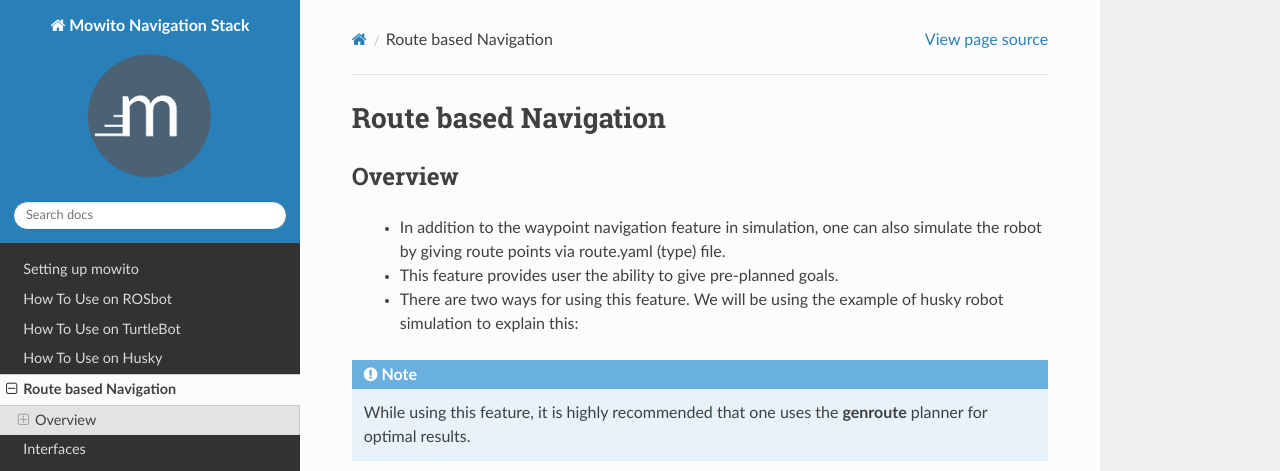
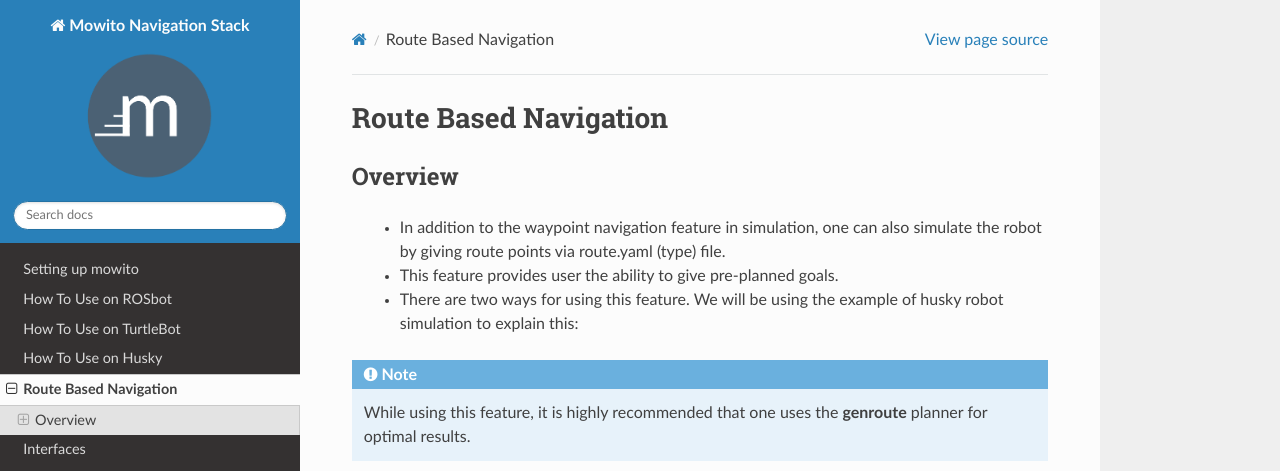
Before and after one commit to mowito/mowito_amd64, a Sphinx documentation site: the page built from docs/source/route_based_navigation.rst, in a window 1280 px wide and 900 px high. Shown: the top 471 px of the window. Built offline with Sphinx 7.4.7 and the Read the Docs theme 2.0.0, drawn with Linux system fonts in a browser that asks for light colours.

```diff
--- a/docs/source/interfaces.rst
+++ b/docs/source/interfaces.rst
@@ -37,7 +37,7 @@ Here is a list of the service calls in the navigation stack.
 
 **2. Set Route**
 
-      The ``/mission_executive/set_route`` service allows the user to set multiple waypoints programatically. One example of a program using this service is set_route_client (checkout :ref: `route_based_navigation`).
+      The ``/mission_executive/set_route`` service allows the user to set multiple waypoints programatically. One example of a program using this service is set_route_client (checkout :ref:`route-based-navigation`).
 
 **3. Route Status**
 
--- a/docs/source/route_based_navigation.rst
+++ b/docs/source/route_based_navigation.rst
@@ -1,5 +1,6 @@
-.. _route_base_navigation:
-Route based Navigation
+.. _route-based-navigation:
+
+Route Based Navigation
 ===========================================
 
 Overview
```
